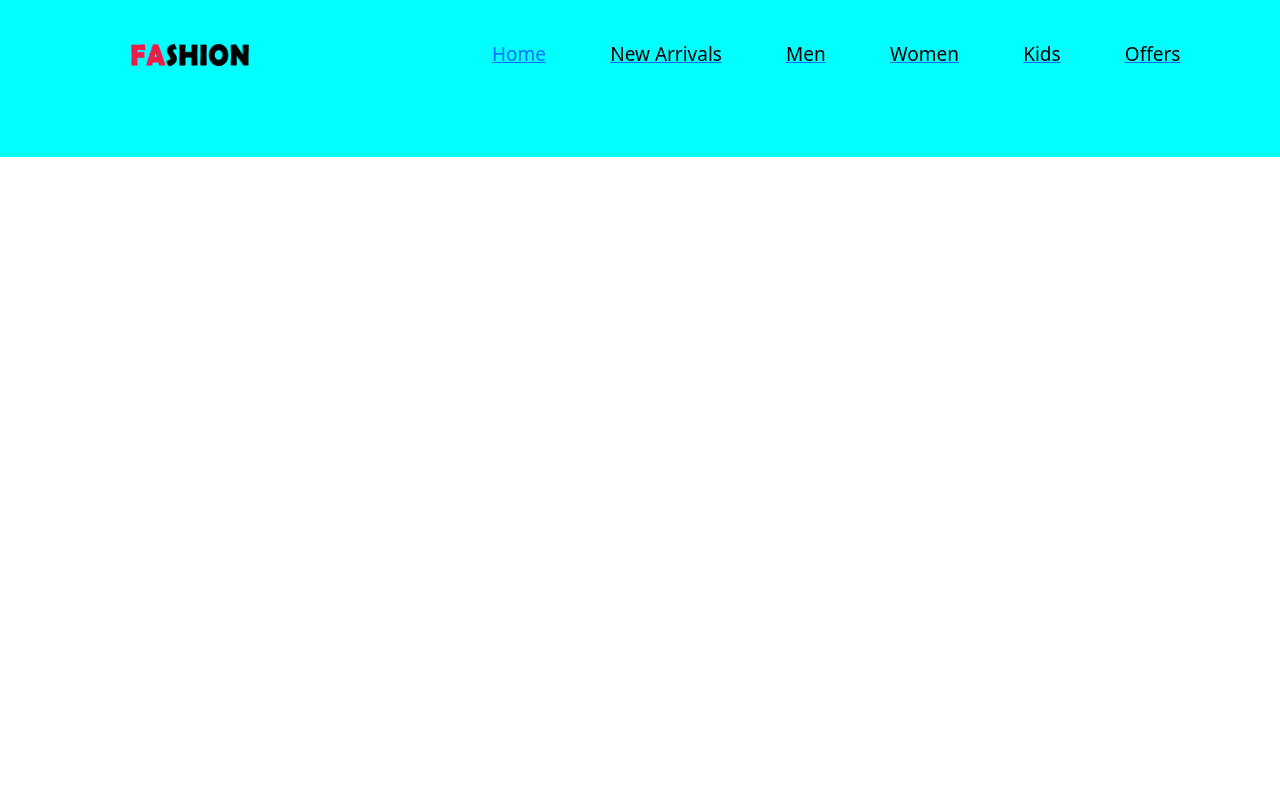
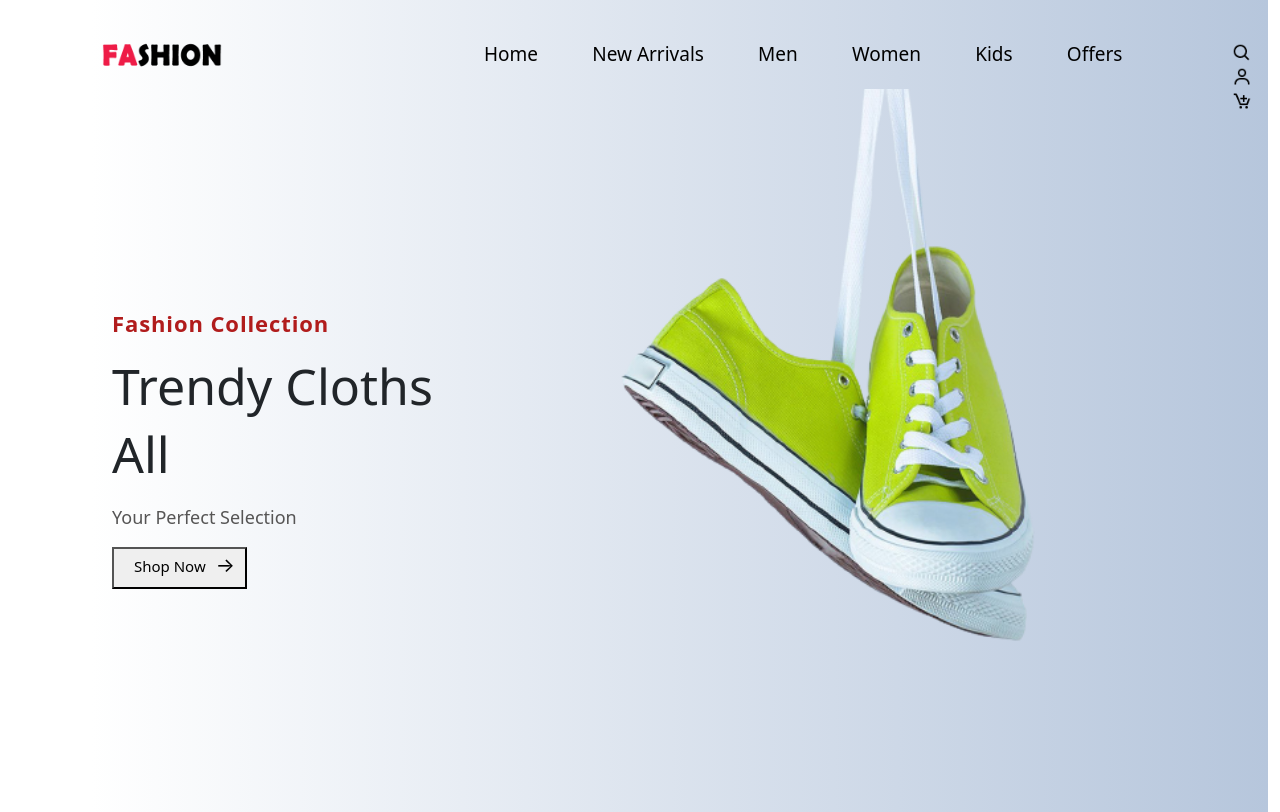
Before and after one commit to Apeksha-P/Fashion-Collection-web-page, a plain HTML site: page index.html in a window 1280 px wide. Drawn offline with nearby package versions, Linux system fonts and the light colour scheme.

Commit message:
Add image

```diff
--- a/index.html
+++ b/index.html
@@ -10,7 +10,7 @@
 
 </head>
 <body>
-    <div class="container1">
+    <div class="container-fluid">
         <div class="htop">
             <div class="link_bar">
                 <img src="image/logo-4.png" class="logo" alt="logo">
@@ -23,10 +23,19 @@
                     <a href=""><li>Offers</li></a>
                 </ul>
                 <div class="icon">
-                    <img src="image/icons/search.png" alt="Search">
-                    <img src="image/icons/user.png" alt="User">
-                    <img src="image/icons/cart.png" alt="cart">
+                    <a href=""><img src="image/icons/search.png" alt="Search"></a>
+                    <a href=""><img src="image/icons/user.png" alt="User"></a>
+                    <a href=""><img src="image/icons/cart.png" alt="cart"></a>
                 </div>
+
+            </div>
+            <div class="mtop">
+                <p class="p1">Fashion Collection</p>
+                <h1>Trendy Cloths</h1>
+                <h1>All</h1>
+                <p class="p2">Your Perfect Selection</p>
+                <button>Shop Now<span>&#8594;</span></button>
+                <img src="image/banner/7-removebg-preview.png" alt="Shoe">
 
             </div>
         </div>
--- a/style.css
+++ b/style.css
@@ -3,21 +3,25 @@ body{
     margin: 0;
 }
 .htop{
-    background-color: aqua;
+    background-image: linear-gradient(to right,white, rgb(182, 198, 220));
     padding-top: 20px;
-    padding-left: 50px;
+    margin-left: 80px;
+}
+.link_bar{
+    position: relative;
+    z-index: 2;
+    margin-left: 10px;
 }
 .logo{
     width: 120px;
     padding-top: 20px;
-    margin-left: 80px;
 }
 .link_bar ul{
-    margin-left: 350px;
+    margin-left: 300px;
     margin-top: -30px;
 }
 .icon{
-    margin-left: 1200px;
+    margin-left: 1100px;
 }
 .icon img{
     width: 20px;
@@ -28,16 +32,54 @@ body{
 .link_bar ul li{
     list-style-type: none;
     display: inline;
-    padding-left: 60px;
+    padding-left: 50px;
     font-weight: 500;
     font-size: 19px;
+}
+.link_bar a{
     color: black;
     text-decoration: none;
 }
-a{
-    color: black;
-    text-decoration: none;
+.link_bar a:hover{
+    color: gray;
 }
-a:hover{
-    color: black;
+.icon img:hover{
+    width: 25px;
 }
+.mtop{
+    margin-top: 150px;
+    margin-left: 20px;
+    padding-bottom: 100px;
+
+}
+.p1{
+    color: rgb(177, 28, 28);
+    font-size: 22px;
+    font-weight: 620;
+    letter-spacing: .9px;
+}
+.mtop h1{
+    font-size: 50px;
+}
+.p2{
+    margin-top: 20px;
+    color: rgb(86, 85, 85);
+    font-size: 18px;
+}
+.mtop button{
+    margin-top:0px;
+    padding-top: -5px;
+    font-size: 15px;
+    padding-left: 20px;
+    padding-bottom: 7px;
+    padding-right: 10px;
+}
+.mtop span{
+    padding-left: 10px;
+    font-size: 20px;
+}
+.mtop img{
+    margin-left: 400px;
+    margin-top:-500px;
+    width: 700px;
+}
```
Also changed, not shown: image/banner/7-removebg-preview.png (added), image/banner/7.jpg (deleted).
